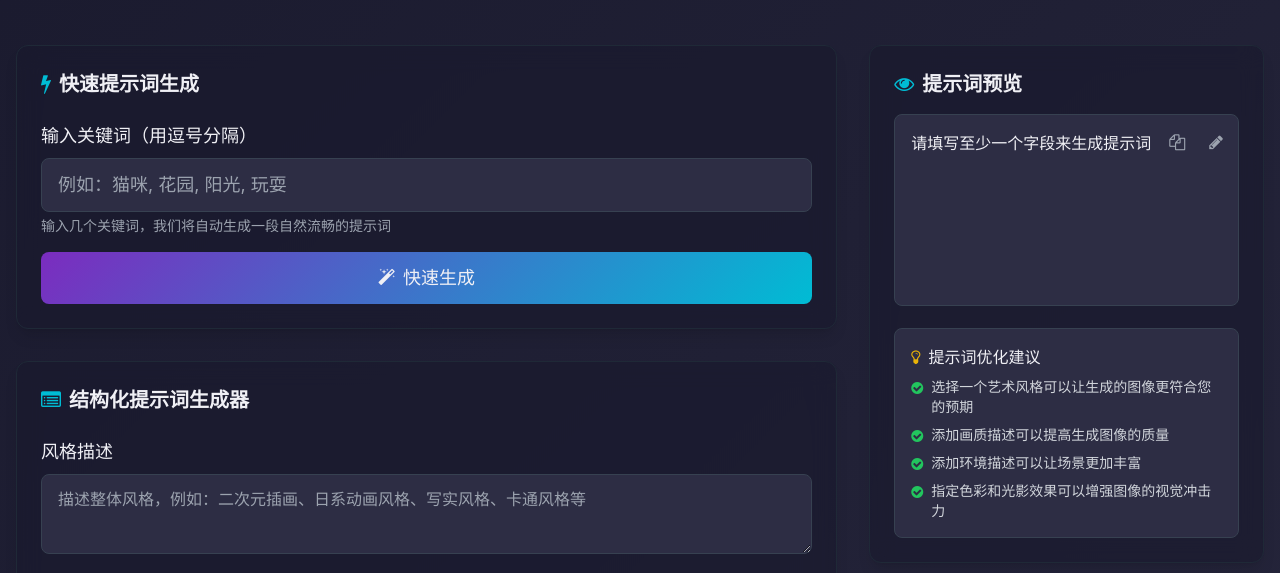
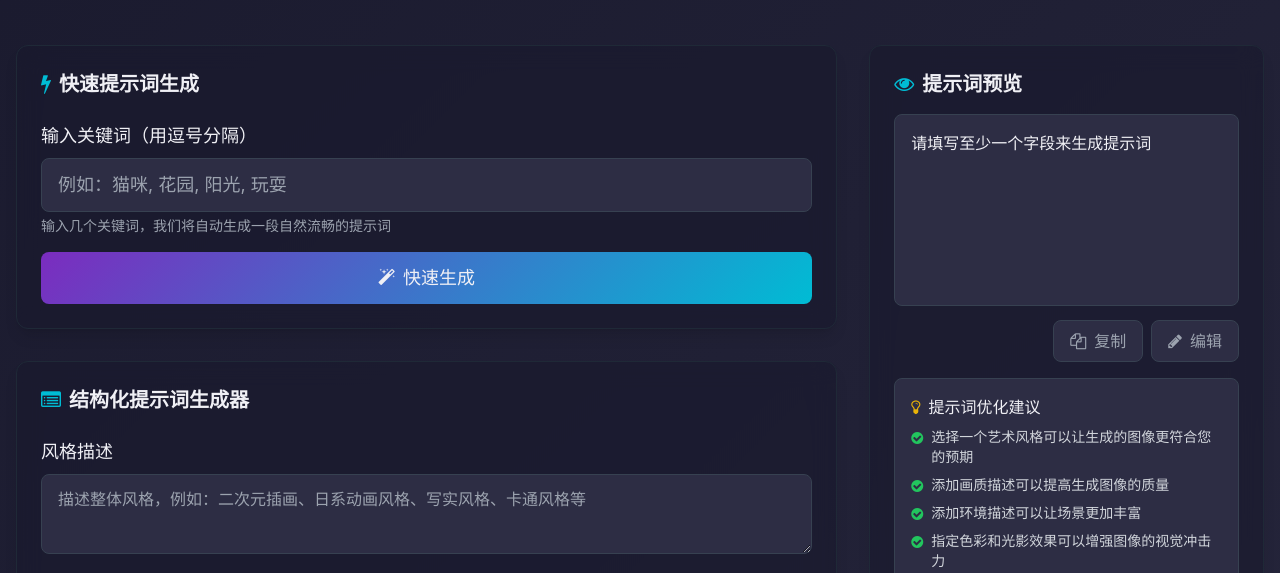
Before and after one commit to zhiwendesign/seedream4-prompt-generator, a plain HTML site: page index.html in a window 1280 px wide. Shown: the part 208-781 px from the top of the page. Drawn offline with nearby package versions, Linux system fonts and the light colour scheme.

Commit message:
Update copy and edit button position

```diff
--- a/index.html
+++ b/index.html
@@ -347,14 +347,14 @@
             提示词预览
           </h3>
 
-          <div class="relative mb-4">
+          <div class="mb-4">
             <textarea id="prompt-preview" class="w-full h-48 bg-dark-light border border-gray-700 rounded-lg p-4 focus:outline-none focus:ring-2 focus:ring-primary resize-none" placeholder="你的提示词将显示在这里..." readonly></textarea>
-            <div class="absolute top-2 right-2 flex space-x-2">
-              <button id="copy-prompt" class="p-2 text-gray-400 hover:text-primary hover:bg-dark-light rounded-lg transition-all-300">
-                <i class="fa fa-copy"></i>
+            <div class="flex justify-end mt-2 space-x-2">
+              <button id="copy-prompt" class="px-4 py-2 bg-dark-light border border-gray-700 text-gray-400 hover:text-primary hover:bg-dark-light/70 rounded-lg transition-all-300 flex items-center">
+                <i class="fa fa-copy mr-2"></i> 复制
               </button>
-              <button id="edit-prompt" class="p-2 text-gray-400 hover:text-primary hover:bg-dark-light rounded-lg transition-all-300">
-                <i class="fa fa-pencil"></i>
+              <button id="edit-prompt" class="px-4 py-2 bg-dark-light border border-gray-700 text-gray-400 hover:text-primary hover:bg-dark-light/70 rounded-lg transition-all-300 flex items-center">
+                <i class="fa fa-pencil mr-2"></i> 编辑
               </button>
             </div>
           </div>
```
